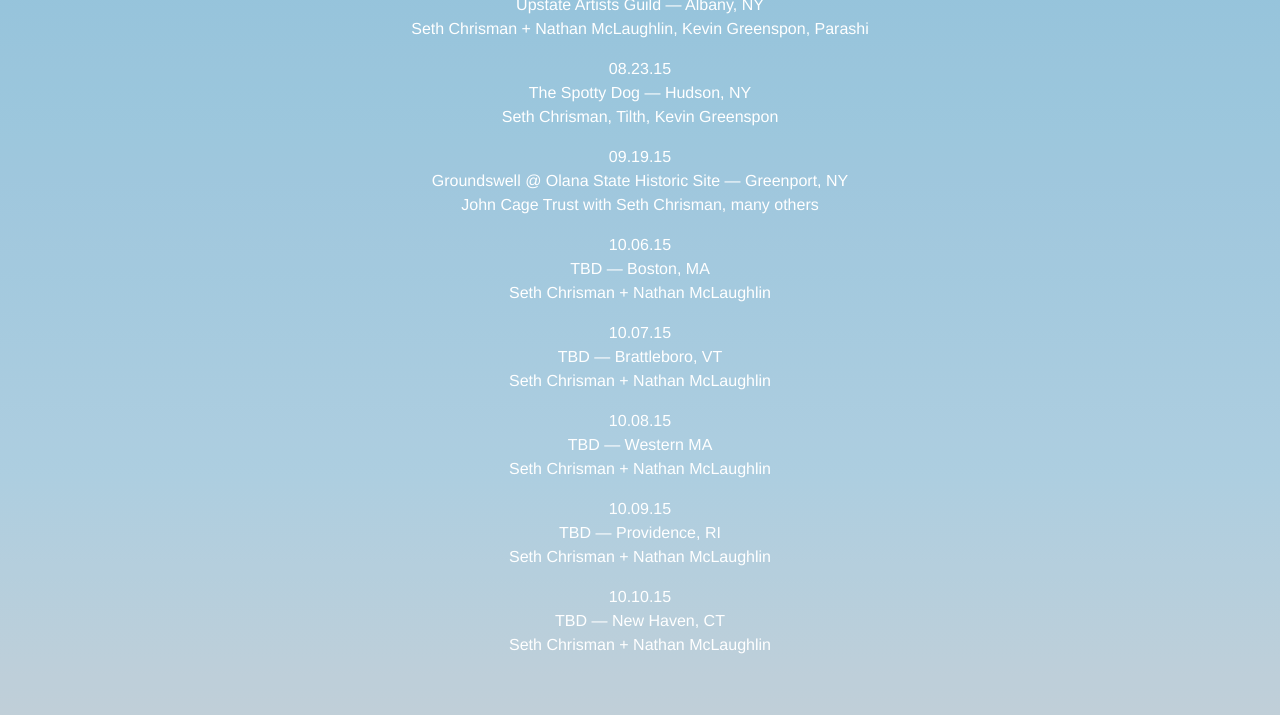
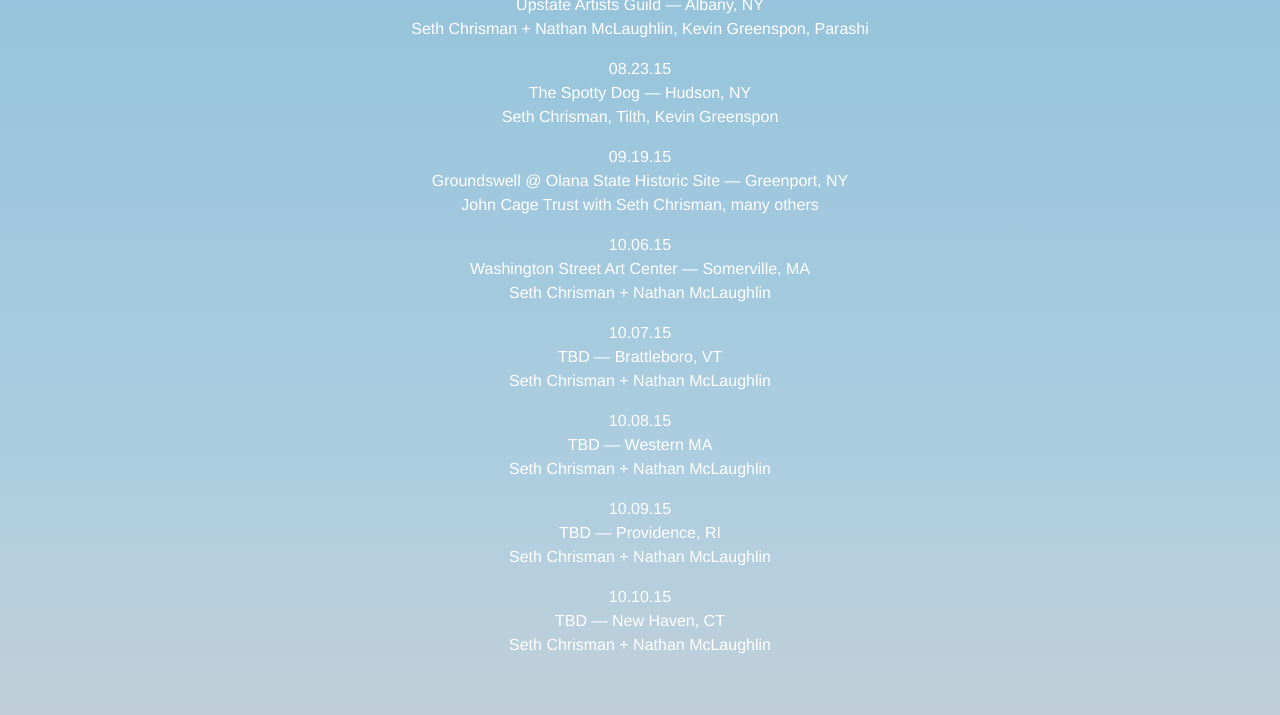
Before and after one commit to sethchrisman/sethchrisman.github.io, a Jekyll site: the page built from index.html, in a window 1280 px wide and 900 px high, scrolled down 583 px. Shown: the top 715 px of the window. Built offline with Jekyll 4.4.1, drawn with Linux system fonts in a browser that asks for light colours.

Commit message:
Updated performances.yml

```diff
--- a/_data/performances.yml
+++ b/_data/performances.yml
@@ -17,8 +17,8 @@
   featured: yes
 
 - date: 10.06.15
-  venue: TBD
-  location: "Boston, MA"
+  venue: Washington Street Art Center
+  location: "Somerville, MA"
   lineup: "Seth Chrisman + Nathan McLaughlin"
   featured: yes
 
```
